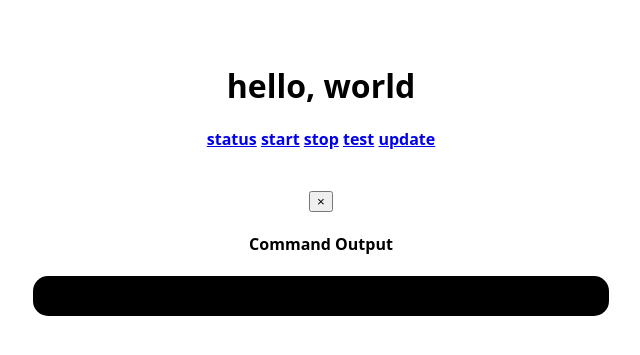
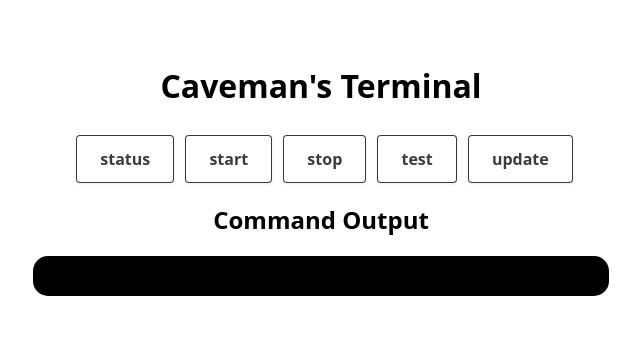
Before and after one commit to cdrummey216/dead-mans-switch, a PHP site: page /shell.php?execute=1 in a window 1280 px wide. Shown: the top 355 px of the page, without its empty margins (319-959 px from the left). Run offline with PHP 8.4, Linux system fonts and the light colour scheme.

Commit message:
Add files via upload

```diff
--- a/html/shell.php
+++ b/html/shell.php
@@ -68,19 +68,19 @@
 .consolebody p {
   line-height: 1.5rem;
 }
+
 </style>
 </head>
 <body>
-<h1>hello, world</h1>
-    <a type="submit" class="button" href="?execute=1">status</a>
-    <a type="submit" class="button" href="?execute=2">start</a>
-    <a type="submit" class="button" href="?execute=3">stop</a>
-    <a type="submit" class="button" href="?execute=4">test</a>
-    <a type="submit" class="button" href="?execute=5">update</a>
-	<div class="alert">
-	<button type="button" class="close" data-dismiss="alert">&times;</button>
-	<h4 class="alert-heading">Command Output</h4>
+	<h1>Caveman's Terminal</h1>
+
+	<a type="submit" class="button" href="?execute=1">status</a>
+	<a type="submit" class="button" href="?execute=2">start</a>
+	<a type="submit" class="button" href="?execute=3">stop</a>
+    	<a type="submit" class="button" href="?execute=4">test</a>
+    	<a type="submit" class="button" href="?execute=5">update</a>
+	<h2>Command Output</h4>
 	<div class="consolebody"><?php echo nl2br($output); ?></div>
-	</div>
+
 </body>
 </html>
--- a/html/style.css
+++ b/html/style.css
@@ -101,3 +101,77 @@
   background-color: #f8f8f8;
   font-size: 16px;
 }
+
+.clock {
+    color: black;
+    font-size: 60px;
+    font-family: Orbitron;
+    letter-spacing: 7px;
+
+
+
+}
+.consolebody {
+  border-radius: 15px;
+  margin-top: 15px;
+  box-sizing: border-box;
+  padding: 20px;
+  height: calc(100% - 40px);
+  overflow: scroll;
+  background-color: #000;
+  color: #63de00;
+  width: 50%;
+  margin-left: 25%;
+}
+
+.consolebody p {
+  line-height: 1.5rem;
+}
+a[type=submit] {
+  align-items: center;
+  background-color: #FFFFFF;
+  border: 1px solid rgba(0, 0, 0, 0.777);
+  border-radius: .25rem;
+  box-shadow: rgba(0, 0, 0, 0.0777) 0 1px 3px 0;
+  box-sizing: border-box;
+  color: rgba(0, 0, 0, 0.77);
+  cursor: pointer;
+  display: inline-flex;
+  font-family: system-ui,-apple-system,system-ui,"Helvetica Neue",Helvetica,Arial,sans-serif;
+  font-size: 16px;
+  font-weight: 600;
+  justify-content: center;
+  line-height: 1.25;
+  margin: 0;
+  min-height: 3rem;
+  padding: calc(.875rem - 1px) calc(1.5rem - 1px);
+  position: relative;
+  text-decoration: none;
+  transition: all 250ms;
+  user-select: none;
+  -webkit-user-select: none;
+  touch-action: manipulation;
+  vertical-align: baseline;
+  width: auto;
+  margin-top:7px;
+  margin-left:7px;
+}
+
+a[type=submit]:hover,
+a[type=submit]:focus {
+  border-color: rgba(0, 0, 0, 0.15);
+  box-shadow: rgba(0, 0, 0, 0.1) 0 4px 12px;
+  color: rgba(0, 0, 0, 0.65);
+}
+
+a[type=submit]:hover {
+  transform: translateY(-1px);
+}
+
+a[type=submit]:active {
+  background-color: #F0F0F1;
+  border-color: rgba(0, 0, 0, 0.15);
+  box-shadow: rgba(0, 0, 0, 0.06) 0 2px 4px;
+  color: rgba(0, 0, 0, 0.65);
+  transform: translateY(0);
+}
```
Also changed, not shown: html/index.php (+3 -50 lines).
